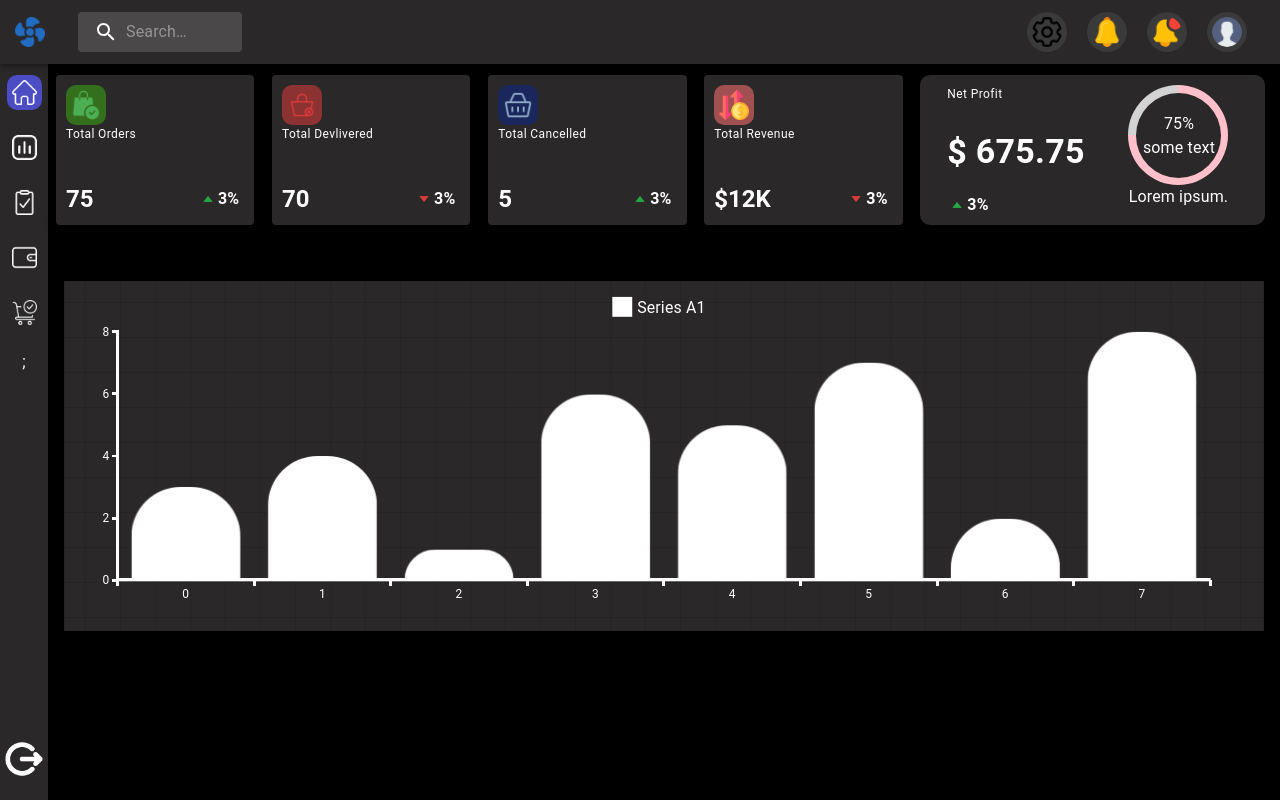
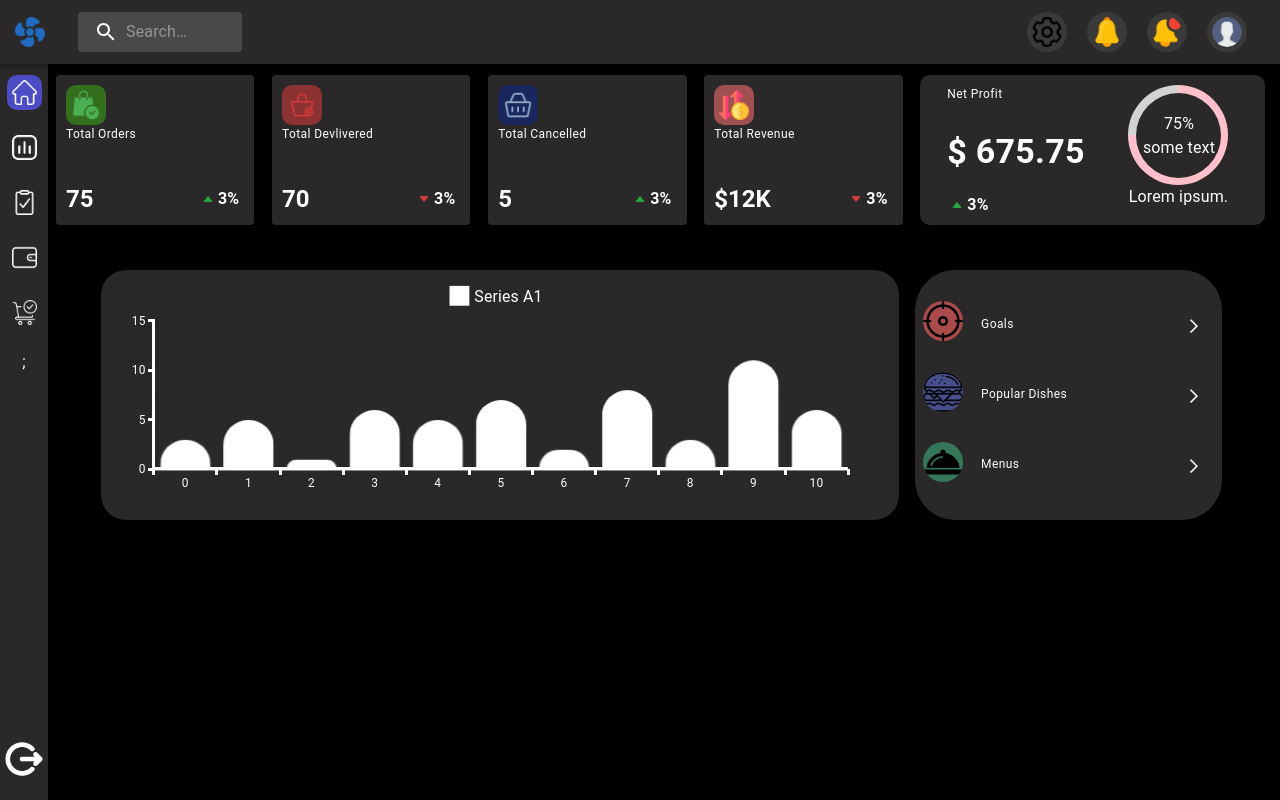
Before and after one commit to Sayyadsulthan/FitPeo-Static-Dashboard, a React (Vite) app: page / in a window 1280 px wide. Built offline with nearby package versions, Linux system fonts and the light colour scheme.

Commit message:
Added the Menu Over view card and updated the activityChart

```diff
--- a/src/App.jsx
+++ b/src/App.jsx
@@ -5,6 +5,7 @@ import theme from './utils/theme.json';
 import ProductOverviewCard from './components/ProductOverviewCard';
 import NetProfitCard from './components/NetProfitCard';
 import { ActivityChart } from './components/ActivityChart';
+import MenuOverview from './components/MenuOverview';
 function App() {
     const isNonLaptop = useMediaQuery('(min-width:770px)');
     const isNonMobile = useMediaQuery('(min-width:550px)');
@@ -35,12 +36,16 @@ function App() {
                     <Box
                         display={'flex'}
                         width={'100%'}
-                        justifyContent={'center'}
-                        padding={2}
+                        justifyContent={isNonLaptop ? 'center' : 'center'}
+                        alignItems={isNonMobile ? '' : 'center'}
+                        padding={'5px'}
+                        paddingLeft={'0'}
+                        gap={2}
                         flexDirection={isNonMobile ? 'row' : 'column'}
                         // alignItems={'center'}
                     >
                         <ActivityChart />
+                        <MenuOverview />
                     </Box>
                 </Box>
             </Box>
--- a/src/assets/index.js
+++ b/src/assets/index.js
@@ -20,6 +20,7 @@ import logoutImg from './logout.png';
 import homeImg from './home.png';
 import arrowUp from './arrow-up.png';
 import arrowDown from './arrow-down.png';
+import arrowLeft from './left-arrow.png';
 
 export {
     burgerImg,
@@ -44,4 +45,5 @@ export {
     homeImg,
     arrowDown,
     arrowUp,
+    arrowLeft,
 };
--- a/src/components/ActivityChart.jsx
+++ b/src/components/ActivityChart.jsx
@@ -3,12 +3,19 @@ import * as React from 'react';
 import { axisClasses, BarChart, barElementClasses } from '@mui/x-charts';
 import themes from '../utils/theme.json';
 
-import { useMediaQuery } from '@mui/material';
+import { Box, useMediaQuery } from '@mui/material';
 export const ActivityChart = () => {
     const isNonLaptop = useMediaQuery('(min-width:770px)');
     const isNonMobile = useMediaQuery('(min-width:550px)');
     const colors = ['white', 'lightgrey'];
     return (
+        <Box
+            width={isNonLaptop ? '65%' : isNonMobile ? '50%' : '100%'}
+            borderRadius={'25px'}
+            sx={{ borderRadius: '25px', backgroundColor: themes.dark.colors.nav.body }}
+            overflow={'hidden'}
+            padding={0}
+        >
             <BarChart
                 sx={(theme) => ({
                     [`.${barElementClasses.root}`]: {
@@ -44,14 +51,20 @@ export const ActivityChart = () => {
                     }, 0.1) 1px, transparent 1px)`,
                     backgroundSize: '35px 35px',
                     backgroundPosition: '20px 20px, 20px 20px',
-                backgroundColor: themes.dark.colors.nav.body,
+                    // backgroundColor: themes.dark.colors.nav.body,
                 })}
-            series={[{ data: [3, 4, 1, 6, 5, 7, 2, 8], label: 'Series A1', color: 'white' }]}
+                series={[
+                    {
+                        data: [3, 5, 1, 6, 5, 7, 2, 8, 3, 11, 6],
+                        label: 'Series A1',
+                        color: 'white',
+                    },
+                ]}
+                width={isNonLaptop ? 800 : isNonMobile ? 600 : 350}
+                height={250}
+                color={colors}
                 borderRadius={50}
-            // width={isNonLaptop ? 800 : isNonMobile ? 600 : 350}
-
-            height={350}
-            color={colors}
             />
+        </Box>
     );
 };
--- /dev/null
+++ b/src/components/MenuOverview.jsx
@@ -0,0 +1,51 @@
+import React from 'react';
+import { menuImg, goalImg, burgerImg, arrowLeft } from '../assets/index';
+import { Box, Typography, useMediaQuery } from '@mui/material';
+import theme from '../utils/theme.json';
+const images = [
+    { src: goalImg, text: 'Goals', bg: 'rgb(170 74 74)' },
+    { src: burgerImg, text: 'Popular Dishes', bg: 'rgb(70 78 139)' },
+    { src: menuImg, text: 'Menus', bg: 'rgb(53 119 88)' },
+];
+const MenuOverview = () => {
+    const isNonLaptop = useMediaQuery('(min-width:770px)');
+    const isNonMobile = useMediaQuery('(min-width:550px)');
+
+    return (
+        <Box
+            width={isNonLaptop ? '25%' : isNonMobile ? '25%' : '70%'}
+            bgcolor={theme.dark.colors.nav.body}
+            display={'flex'}
+            flexDirection={'column'}
+            justifyContent={'space-evenly'}
+            padding={1}
+            borderRadius={10}
+        >
+            {images.map((data) => (
+                <Box display={'flex'} justifyContent={'space-between'} alignItems={'center'}>
+                    <Box>
+                        {/* image  */}
+                        <img
+                            src={data.src}
+                            alt=''
+                            width={'40px'}
+                            style={{ background: data.bg, borderRadius: '50%', objectFit: 'cover' }}
+                        />
+                    </Box>
+                    <Box
+                        display={'flex'}
+                        justifyContent={'space-between'}
+                        width={'80%'}
+                        alignItems={'center'}
+                    >
+                        {/* text and icons */}
+                        <Typography variant='caption'>{data.text}</Typography>
+                        <img src={arrowLeft} alt='' width={'40px'} />
+                    </Box>
+                </Box>
+            ))}
+        </Box>
+    );
+};
+
+export default MenuOverview;
```
Also changed, not shown: src/components/ReviewCard.jsx (deleted, +0 -7 lines), src/assets/left-arrow.png (added). Lines whose indentation alone changed are shown as unchanged.
